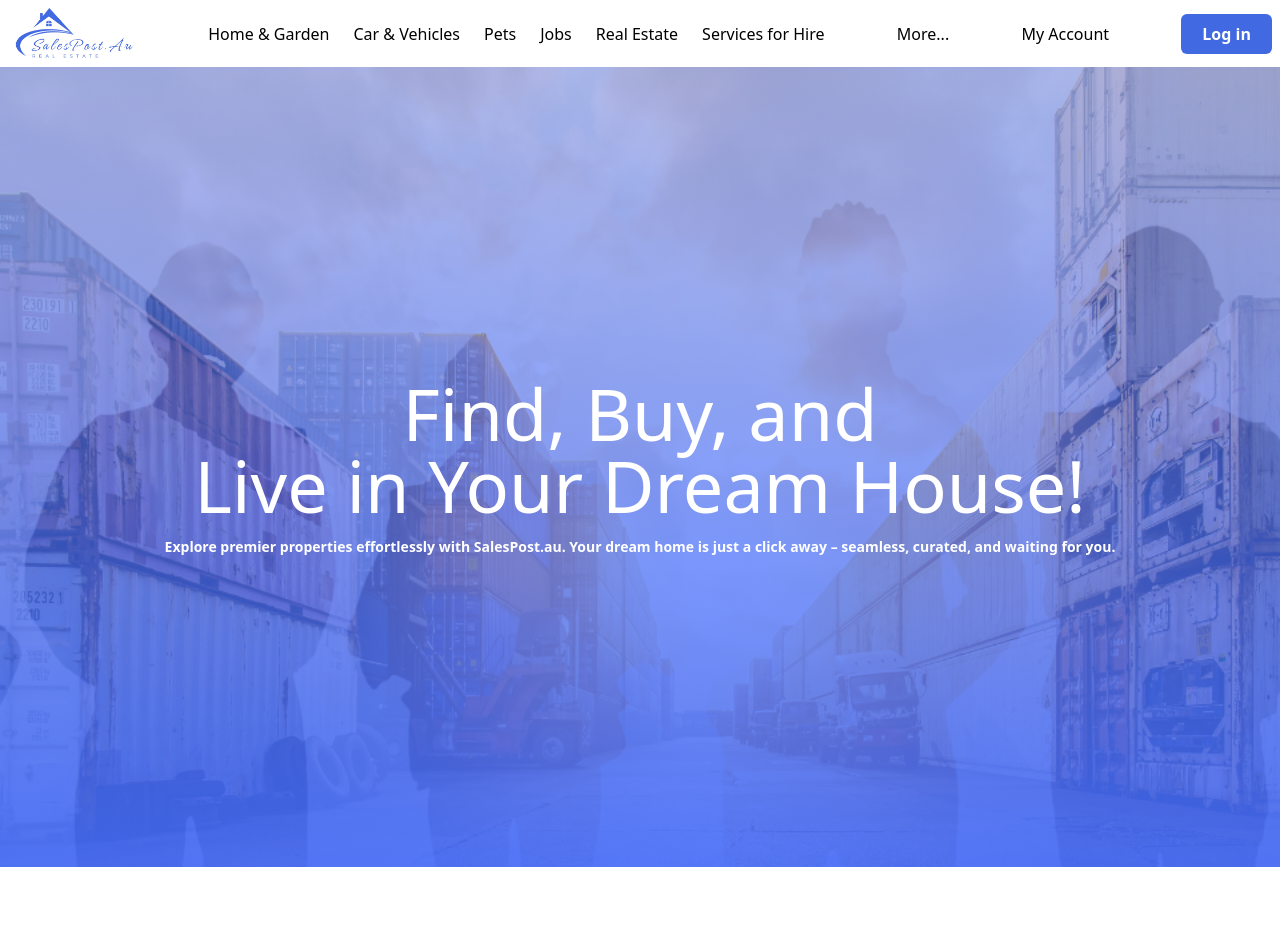
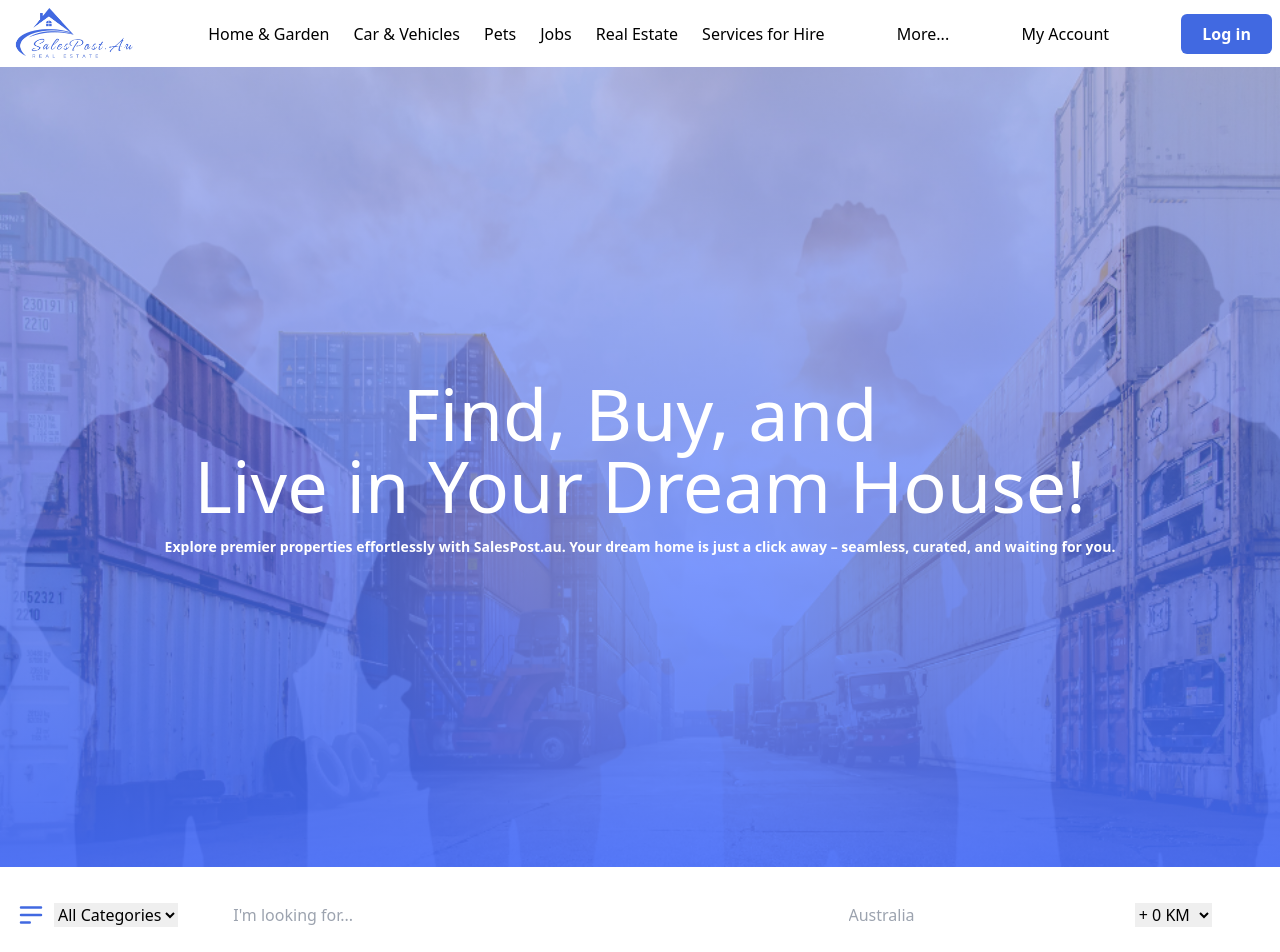
Before and after one commit to Ariyan-Rahman-Anas/SalesPost.Au, a React (Vite) app: page / in a window 1280 px wide. Shown: the top 952 px of the page. Before the commit the page ends 867 px from the top, so only its background shows below. Built offline with nearby package versions, Linux system fonts and the light colour scheme.

Commit message:
Implemented the Home's Search section

```diff
--- a/package.json
+++ b/package.json
@@ -14,6 +14,7 @@
     "match-sorter": "^6.3.1",
     "react": "^18.2.0",
     "react-dom": "^18.2.0",
+    "react-icons": "^4.12.0",
     "react-router-dom": "^6.21.1",
     "sort-by": "^1.2.0"
   },
--- a/src/All Pages/Home/Home.jsx
+++ b/src/All Pages/Home/Home.jsx
@@ -1,4 +1,5 @@
 import Banner from "../../Components/Banner";
+import Search from "../../Components/Search";
 import BannerBG from "./../../assets/Banner/4.png"
 
 const Home = () => {
@@ -11,7 +12,8 @@ const Home = () => {
           subHeading={
             "Explore premier properties effortlessly with SalesPost.au. Your dream home is just a click away – seamless, curated, and waiting for you."
           }
-        />
+            />
+            <Search></Search>
       </div>
     );
 };
--- /dev/null
+++ b/src/Components/Search.jsx
@@ -0,0 +1,47 @@
+import { HiOutlineMenuAlt2 } from "react-icons/hi";
+import { MdOutlineLocationOn } from "react-icons/md";
+
+const Search = () => {
+  return (
+    <div>
+      <div className="search-bar py-4 grid md:grid-cols-12 gap-">
+        <div className="categories flex items-center justify-start gap-2 md:col-span-2 hover:bg-blue-50 rounded-md group p-4">
+          <HiOutlineMenuAlt2 className="text-3xl text-[#4169e1] "></HiOutlineMenuAlt2>
+          <select name="" id="" className="group-hover:bg-blue-50">
+            <option value="">All Categories</option>
+          </select>
+        </div>
+        <div className="search-field md:col-span-6">
+          <input
+            type="text"
+            placeholder="I'm looking for..."
+            className="w-full p-5 focus:outline-none hover:bg-blue-50 rounded-md "
+          />
+        </div>
+        <div className="location group rounded-md flex items-center justify-start md:justify-center gap-2 md:col-span-2 md:text-center hover:bg-blue-50">
+          <MdOutlineLocationOn className="text-3xl text-[#4169e1] group-hover:bg-blue-50 "></MdOutlineLocationOn>
+          <input
+            type="text"
+            placeholder="Australia"
+            readOnly
+            className="py-5 focus:outline-none group-hover:bg-blue-50 rounded-md "
+          />
+        </div>
+        <div className="area group md:col-span-2 md:text-center p-5 hover:bg-blue-50 rounded-md ">
+          <select name="" className="group-hover:bg-blue-50">
+            <option value="">+ 0 KM</option>
+            <option value="">2 KM</option>
+            <option value="">5 KM</option>
+            <option value="">10 KM</option>
+            <option value="">20 KM</option>
+            <option value="">50 KM</option>
+            <option value="">100 KM</option>
+            <option value="">250 KM</option>
+            <option value="">500 KM</option>
+          </select>
+        </div>
+      </div>
+    </div>
+  );
+};
+export default Search;
```
Also changed, not shown: 1 other file (tests, documents, lock files or other folders).
